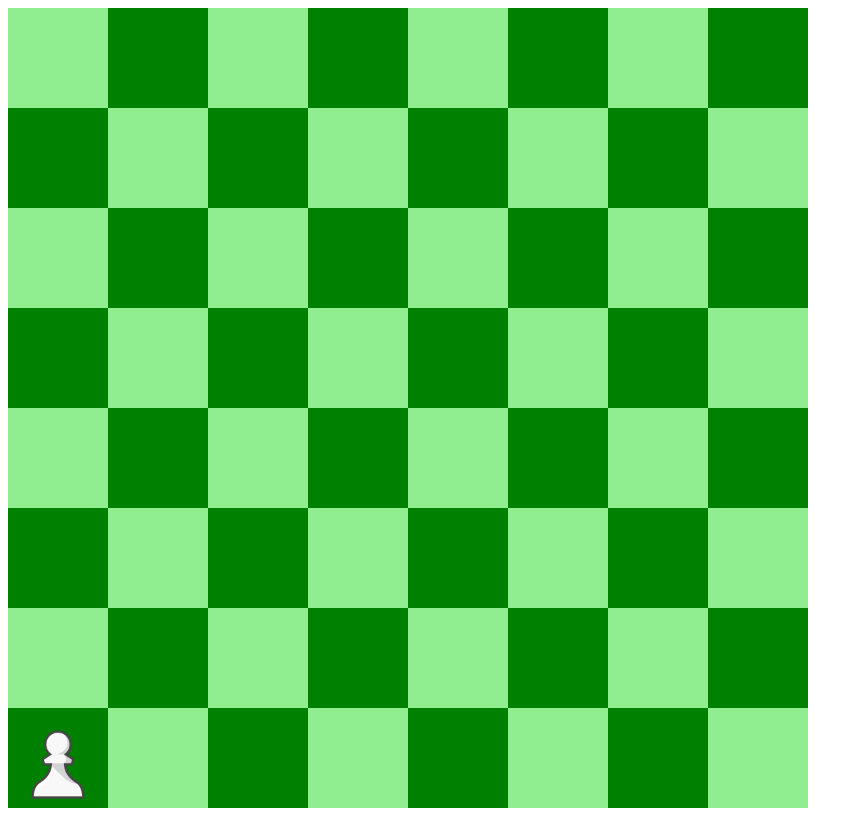
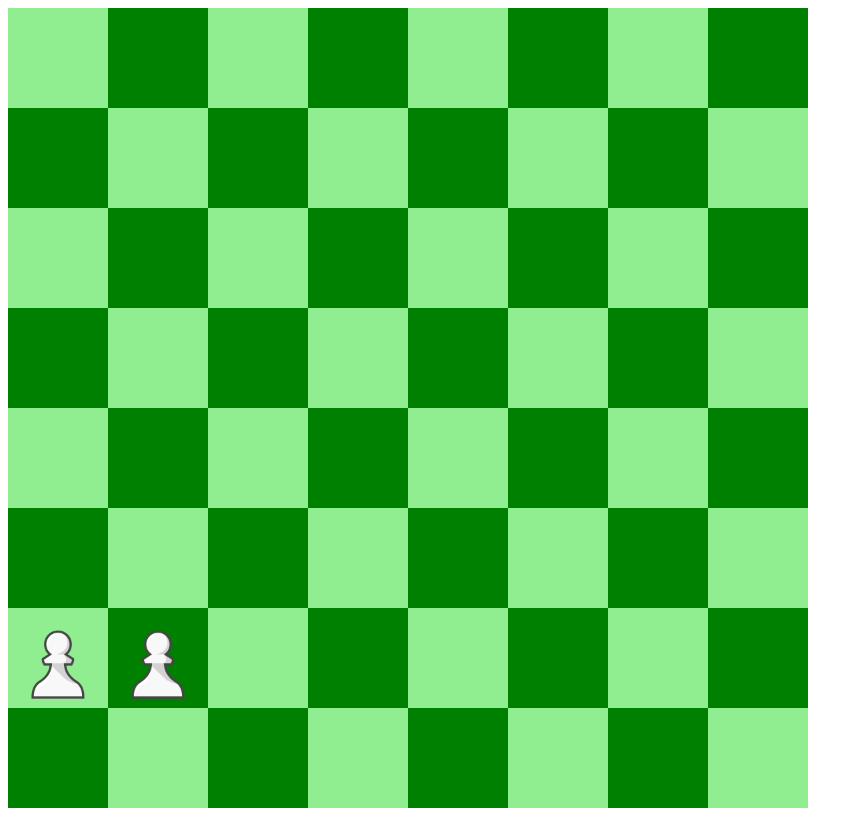
Before and after one commit to robosnake92/ChessAF, a Next.js app: page / in a window 1280 px wide. Shown: the whole page, without its empty margins (0-863 px from the left). Built offline with nearby package versions, Linux system fonts and the light colour scheme.

Commit message:
Feat: move 2 pawns at once

```diff
--- a/pages/index.js
+++ b/pages/index.js
@@ -1,10 +1,22 @@
 import Head from 'next/head'
 import Image from 'next/image'
 import whitePawn from '../public/pieces/white-pawn.png'
-import { useState } from 'react';
+import { useEffect, useState } from 'react';
 
 export default function Home() {
-  const [pieceLocation, setPieceLocation] = useState({rank: "A", file: "1"});
+  const [grabbedPiece, setGrabbedPiece] = useState(null);
+  const [pieceLocation, setPieceLocation] = useState({
+    whitePawn1: { rank: "A", file: "2", component: <Pawn pieceName = 'whitePawn1' setGrabbedPiece={setGrabbedPiece}/>},
+    whitePawn2: { rank: "B", file: "2", component: <Pawn pieceName = 'whitePawn2' setGrabbedPiece={setGrabbedPiece}/> }
+  });
+
+  useEffect(() => {
+    console.log('pieceLocation updated: ', pieceLocation);
+  }, [pieceLocation])
+
+  useEffect(() => {
+    console.log('grabbedPiece updated: ', grabbedPiece);
+  }, [grabbedPiece])
 
   const handleDragOver = (event) => {
     event.preventDefault()
@@ -14,10 +26,10 @@ export default function Home() {
     event.preventDefault();
     const id = event.target.id;
 
-    if(!!id){
+    if (!!id) {
       const rank = id.split("")[0];
       const file = id.split("")[1];
-      setPieceLocation({rank: rank, file: file});
+      setPieceLocation(pieceLocation => ({...pieceLocation, [grabbedPiece]: {...pieceLocation[grabbedPiece], rank: rank, file: file }}));
     }
   }
 
@@ -25,14 +37,26 @@ export default function Home() {
   const Files = possibleFiles.map(fileNumber => {
     const possibleRanks = ["A", "B", "C", "D", "E", "F", "G", "H"];
     const squares = possibleRanks.map(rank => {
+      // Check each possible piece
+      // TODO: once we find the piece, we don't have to filter anymore. Maybe check if there's a function that stops once the object is found?
+      const piece = Object.keys(pieceLocation).filter(pieceKey => {
+        const pieceState = pieceLocation[pieceKey];
+        return `${pieceState.rank}${pieceState.file}` === `${rank}${fileNumber}`;
+      });
+
+      let pieceComponent = null
+      if(typeof piece !== undefined && piece.length !== 0) {
+        pieceComponent = pieceLocation[piece].component;
+      }
+
       return <div
         className='square'
         onDragOver={handleDragOver}
         onDrop={handleDrop}
-        id={`${rank}${fileNumber}`}>{`${pieceLocation.rank}${pieceLocation.file}` === `${rank}${fileNumber}` && <Pawn />}</div>;
+        id={`${rank}${fileNumber}`}>{pieceComponent}</div>;
     })
 
-    return <File file={fileNumber} pieceLocation={pieceLocation} setPieceLocation={setPieceLocation}>{squares}</File>;
+    return <File file={fileNumber} pieceLocation={pieceLocation}>{squares}</File>;
   })
 
   return (
@@ -54,13 +78,16 @@ function File(props) {
   )
 }
 
-function Pawn() {
+function Pawn(props) {
+  const pieceName = props.pieceName;
+  const setGrabbedPiece = props.setGrabbedPiece;
 
   const handleDragEnd = (event) => {
   }
 
   const handleDragStart = (event) => {
     event.dataTransfer.effectAllowed = "move";
+    setGrabbedPiece(pieceName);
   }
 
   return (
@@ -68,9 +95,9 @@ function Pawn() {
       className={`piece grab`}
       src={whitePawn}
       draggable
-      onDragEnd = {handleDragEnd}
-      onDragStart = {handleDragStart}
-      alt = "white pawn"
+      onDragEnd={handleDragEnd}
+      onDragStart={handleDragStart}
+      alt="white pawn"
     />
   )
 }
```
